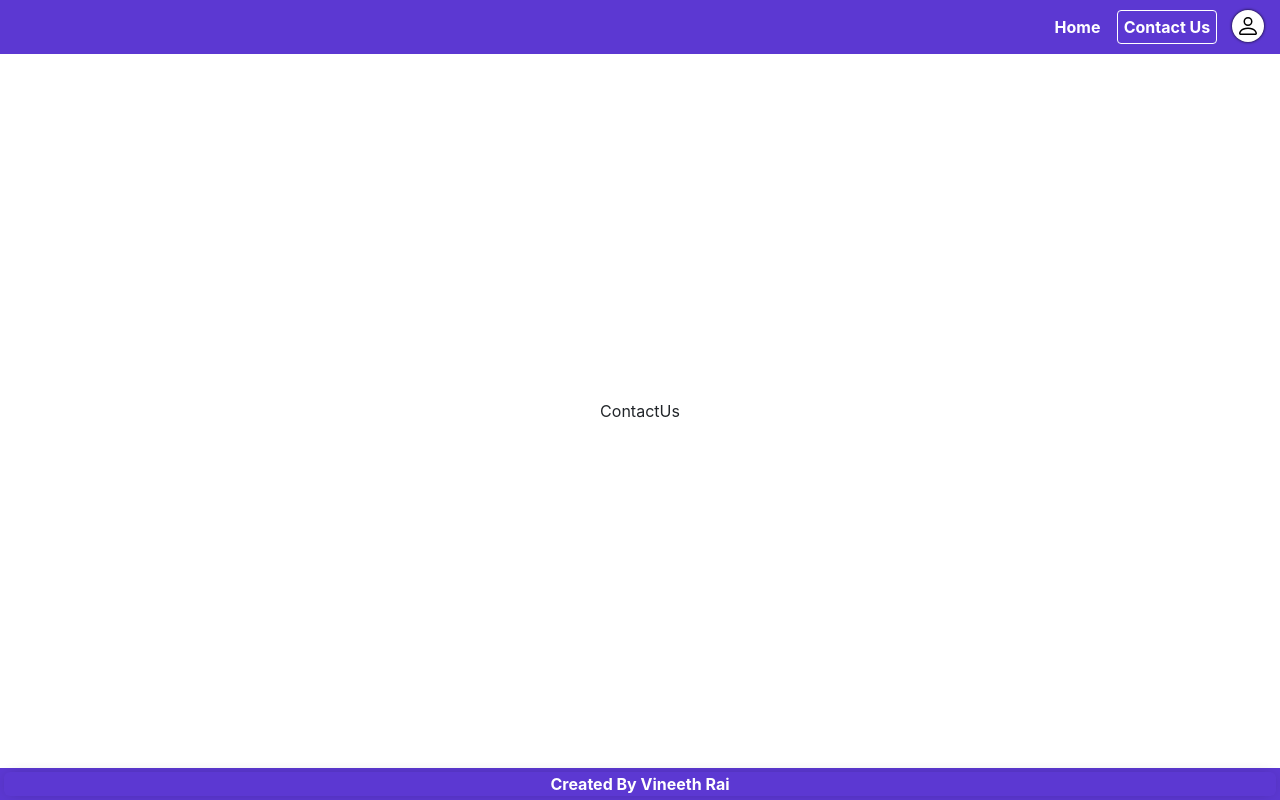
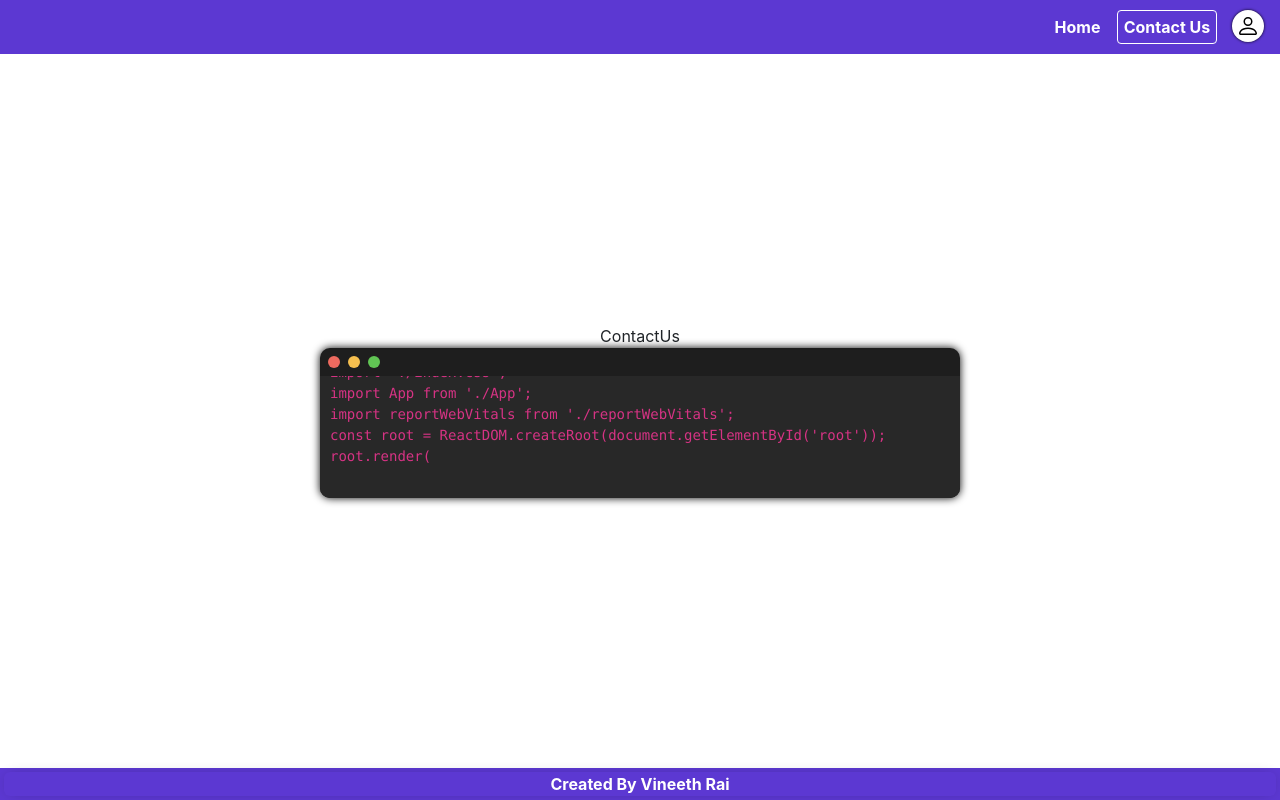
Before and after one commit to vineethraik/vrk-creations-site, a React (Create React App) app: page /site/about in a window 1280 px wide. Built offline with nearby package versions, Linux system fonts and the light colour scheme.

Commit message:
Add buildingState for the Contact Us page

```diff
--- a/src/container/ContactUs/ContactUs.js
+++ b/src/container/ContactUs/ContactUs.js
@@ -1,12 +1,16 @@
+import BuildingState from "common/BuildingState/BuildingState";
 import PageContainer from "container/PageContainer/PageContainer";
 import React from "react";
 
 export function ContactUs() {
   return (
     <PageContainer
-      containerClassName={"d-flex justify-content-center align-items-center"}
+      containerClassName={
+        "d-flex flex-column justify-content-center align-items-center"
+      }
     >
       ContactUs
+      <BuildingState />
     </PageContainer>
   );
 }
```
